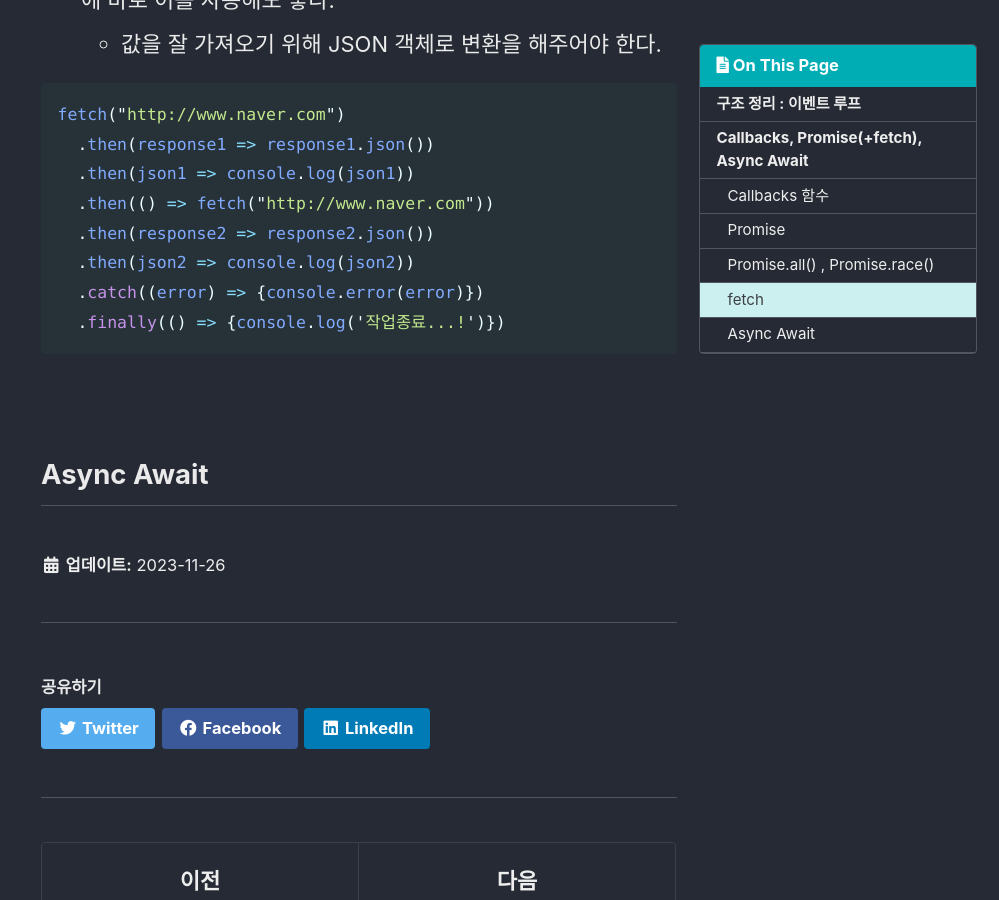
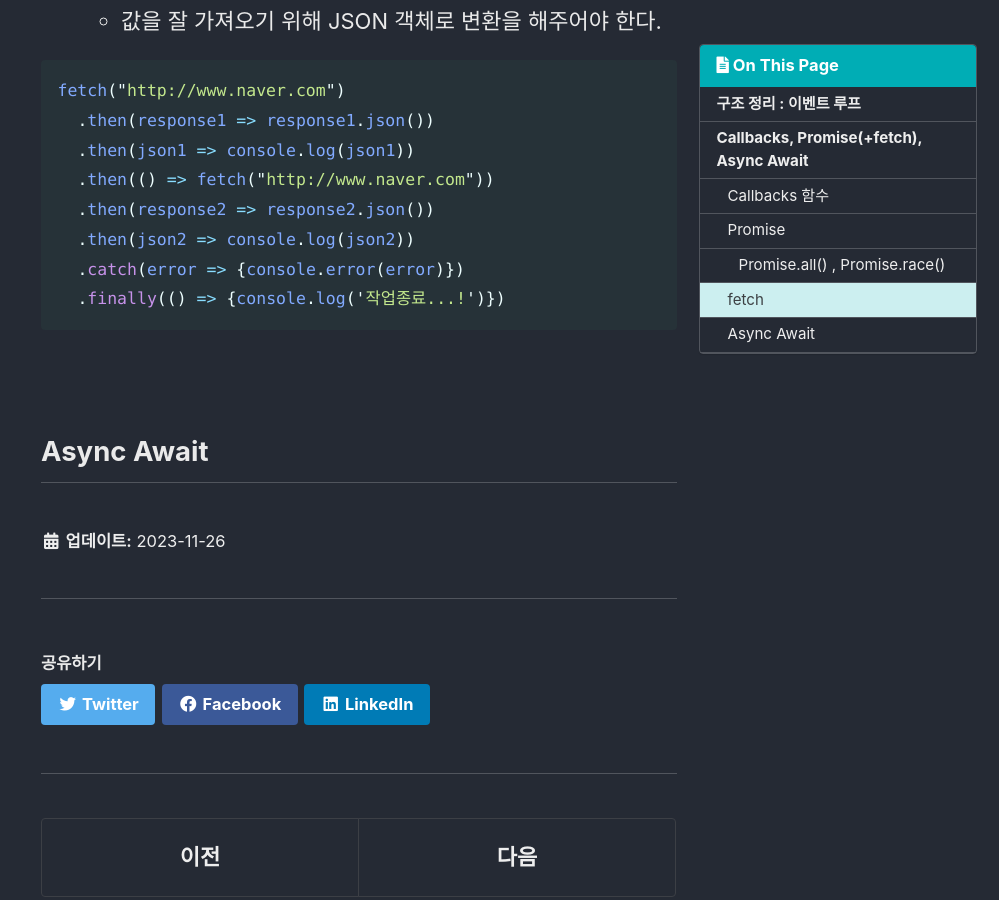
Before and after one commit to KYS96/KYS96.github.io, a Jekyll site: the page built from _posts/2023-11-26-javascript10.md, in a window 1280 px wide and 900 px high, scrolled down 4385 px. Shown: the whole window, without its empty margins (281-1280 px from the left). Built offline with Jekyll 4.4.1, drawn with Linux system fonts in a browser that asks for light colours; cached includes are drawn as plain includes.

Commit message:
오타 및 자잘한 수정

````diff
--- a/_posts/2023-11-26-javascript10.md
+++ b/_posts/2023-11-26-javascript10.md
@@ -80,7 +80,7 @@ promiseExam()
   })
 ```
 
-## Promise.all() , Promise.race()
+### Promise.all() , Promise.race()
 
 * Promise.all()
   - 순회 가능한 객체에 주어진 모든 프로미스가 이행한 후, 혹은 프로미스가 주어지지 않았을 때 이행하는 Promise를 반환한다. 주어진 프로미스 중 하나가 거부하는 경우, 첫번째로 거절한 프로미스의 이유를 사용해 자신도 거부한다.
@@ -133,7 +133,7 @@ fetch("http://www.naver.com")
   .then(() => fetch("http://www.naver.com"))
   .then(response2 => response2.json())
   .then(json2 => console.log(json2))
-  .catch((error) => {console.error(error)})
+  .catch(error => {console.error(error)})
   .finally(() => {console.log('작업종료...!')})
 ```
 
````
Also changed, not shown: _posts/2023-11-25-javascript8.md (+2 -0 lines).
